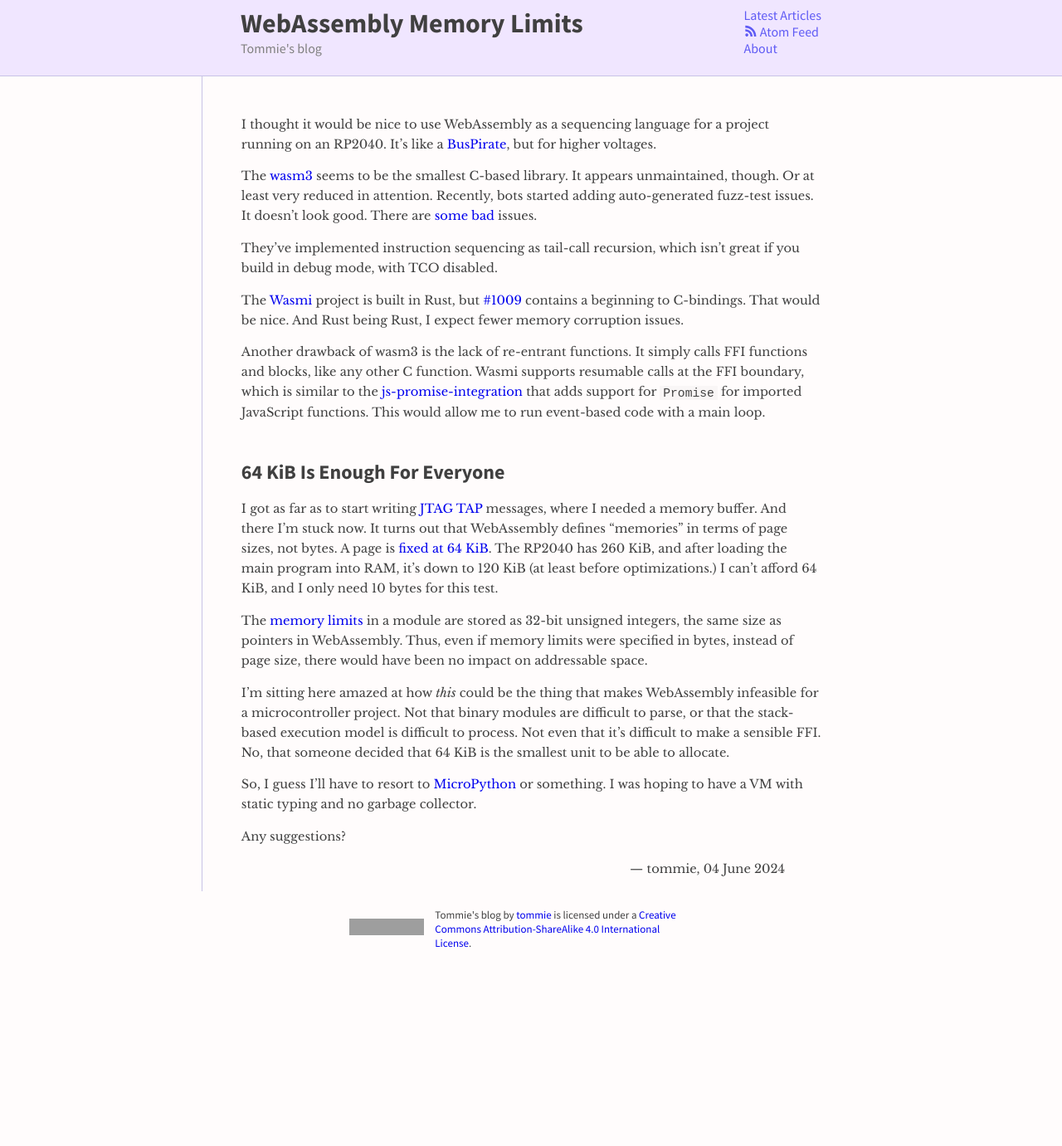
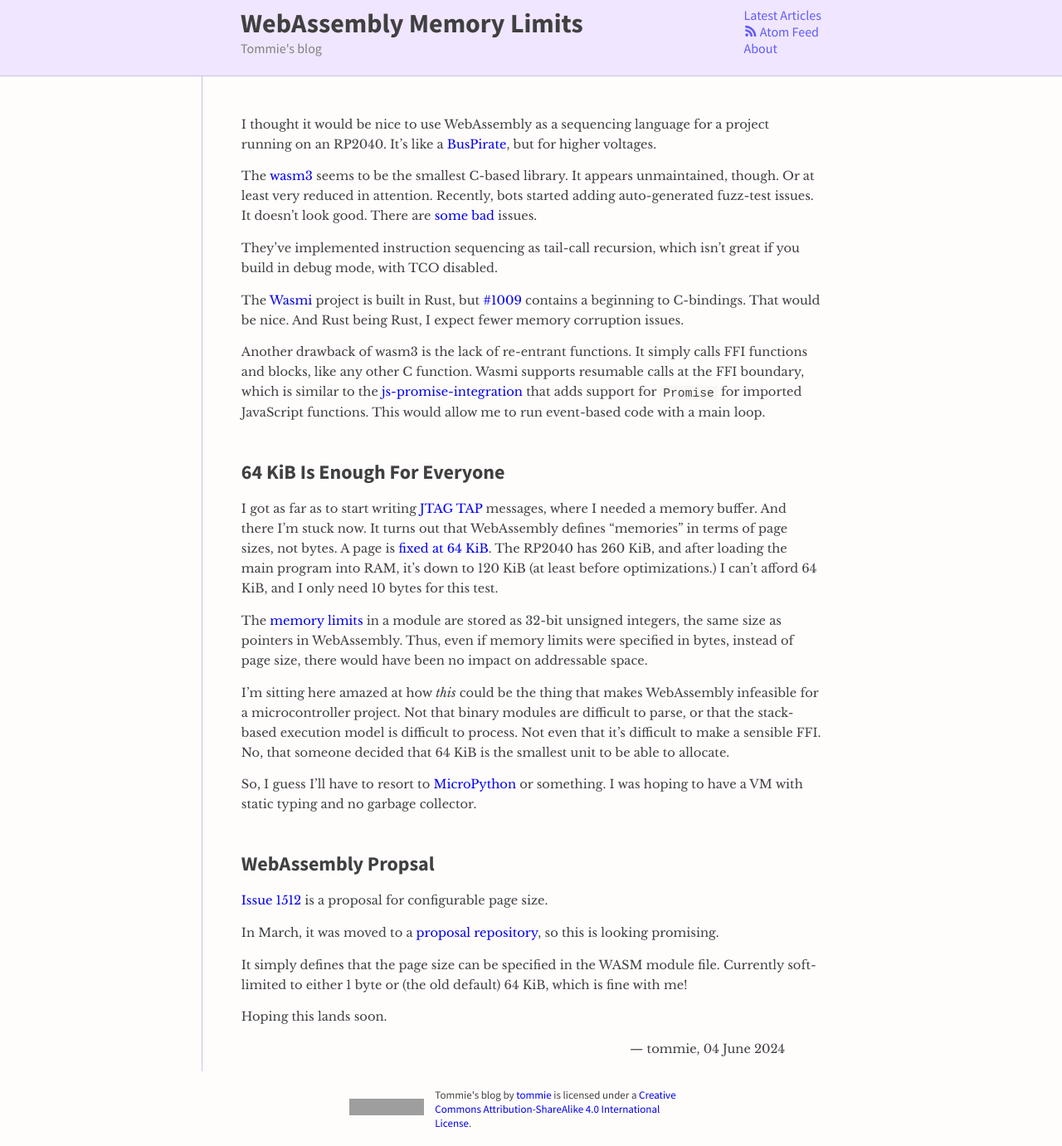
Before and after one commit to tommie/tommie.github.io, a Jekyll site: the page built from _posts/2024-06-04-webassembly-memory.md, in a window 1280 px wide. Shown: the whole page at 83% size. Built offline with Jekyll 4.4.1, drawn with Linux system fonts in a browser that asks for light colours; before the commit the page ends 1164 px from its top, so only the background shows below that; grey boxes are pictures that could not be loaded.

Commit message:
Adds the page size proposal to _posts/2024-06-04-webassembly-memory.
With a bit of searching, I found hope.

```diff
--- a/_posts/2024-06-04-webassembly-memory.md
+++ b/_posts/2024-06-04-webassembly-memory.md
@@ -44,4 +44,13 @@
 So, I guess I'll have to resort to [MicroPython](https://micropython.org/) or something.
 I was hoping to have a VM with static typing and no garbage collector.
 
-Any suggestions?
+## WebAssembly Propsal
+
+[Issue 1512](https://github.com/WebAssembly/design/issues/1512) is a proposal for configurable page size.
+
+In March, it was moved to a [proposal repository](https://github.com/WebAssembly/custom-page-sizes/blob/main/proposals/custom-page-sizes/Overview.md), so this is looking promising.
+
+It simply defines that the page size can be specified in the WASM module file.
+Currently soft-limited to either 1 byte or (the old default) 64 KiB, which is fine with me!
+
+Hoping this lands soon.
```
